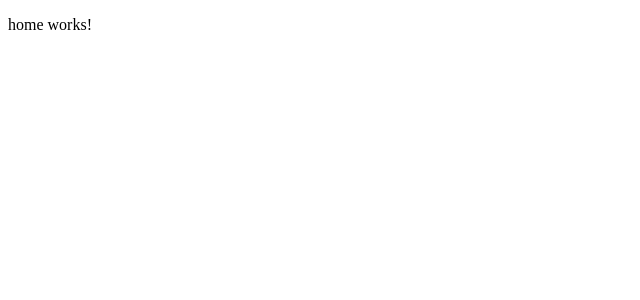
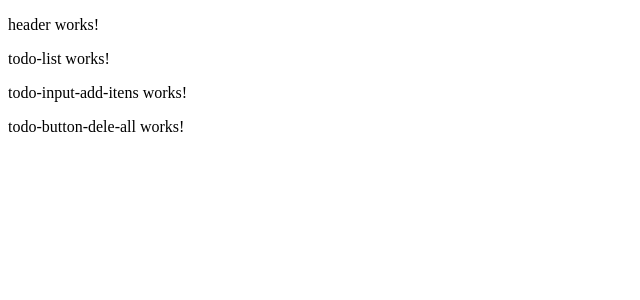
Before and after one commit to anamsilva1981/Projeto-ToDoList-Angular, an Angular app: page / in a window 1280 px wide. Shown: the top 300 px of the page, without its empty margins (0-640 px from the left). Built offline with nearby package versions, Linux system fonts and the light colour scheme.

Commit message:
:start: adiciona modulos em home

```diff
--- a/src/app/modules/home/pages/home/home.component.html
+++ b/src/app/modules/home/pages/home/home.component.html
@@ -1 +1,4 @@
-<p>home works!</p>
+<app-header></app-header>
+<app-todo-list></app-todo-list>
+<app-todo-input-add-itens></app-todo-input-add-itens>
+<app-todo-button-dele-all></app-todo-button-dele-all>
```
Also changed, not shown: src/app/app.module.ts (+3 -11 lines), src/app/modules/home/home.module.ts (line endings or trailing spaces).
